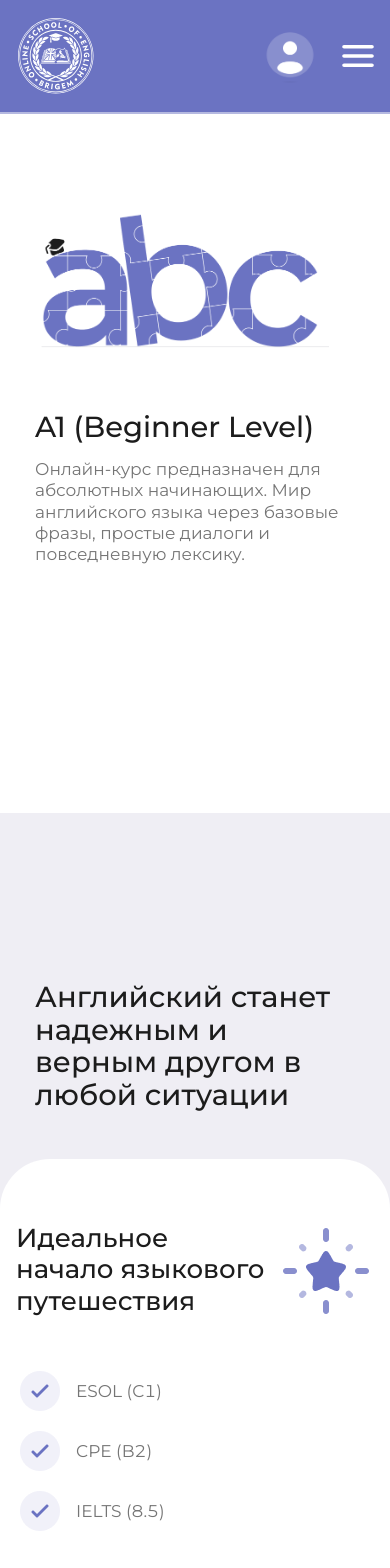
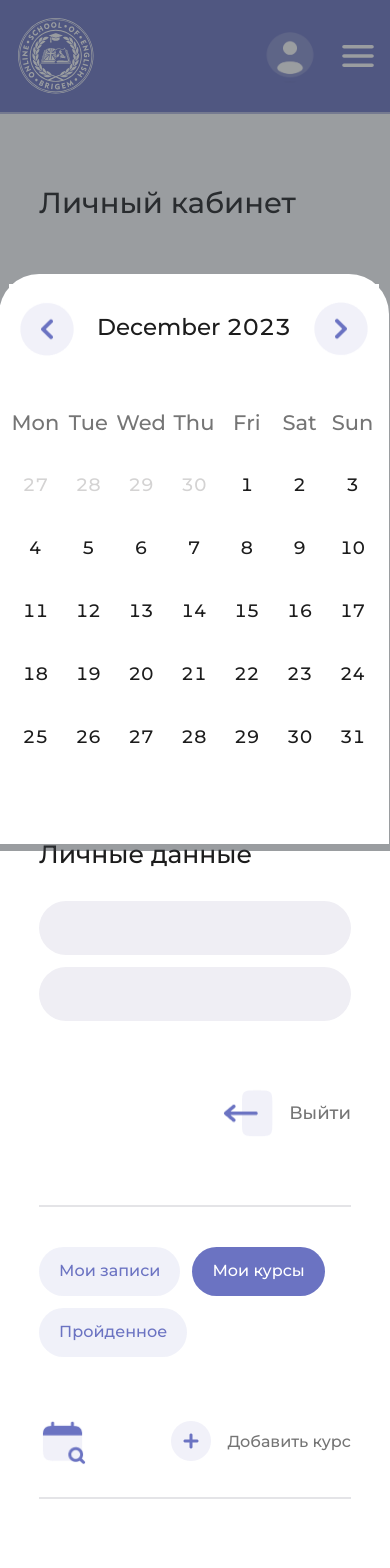
Before and after one commit to fedas25/react_capitalschool, a React app: page / in a window 390 px wide. Shown: the top 1568 px of the page. Built offline with nearby package versions, Linux system fonts and the light colour scheme.

Commit message:
implemented the design of a mobile calendar

```diff
--- a/src/app.jsx
+++ b/src/app.jsx
@@ -6,9 +6,9 @@ import Course from "./pages/course"
 
 export default function App() {
   return (
-    // <StudentAccount />
+    <StudentAccount />
     // <Main />
-    <Course />
+    // <Course />
     // <TeacherAccount />
   )
 }
--- /dev/null
+++ b/src/components/MobileCalendar.jsx
@@ -0,0 +1,330 @@
+import React from 'react'
+import styled from 'styled-components';
+import { useState } from 'react';
+import Calendar from 'react-calendar';
+import 'react-calendar/dist/Calendar.css';
+import arrow from "../assets/arrowCalendar.png"
+import DarkenedBackground from './DarkenedBackground';
+
+const CalendarContainer = styled.div`
+  background-color: #fff;
+  padding: 10px;
+  width: 100vw;
+  bottom: 0px;
+  border-radius: 40px 40px 0px 0px;
+  position: fixed;
+  z-index: 4;
+
+  display: flex;
+  justify-content: center;
+  align-items: flex-start;
+
+  .react-calendar {
+    width: 100%;
+    height: 550px;
+    background: white;
+    border: none;
+    line-height: 1;
+    flex-shrink: 0;
+  }
+
+  .react-calendar__month-view__days__day {
+  display: flex;
+  align-items: center;
+  justify-content: center;
+  color: var(--black, #1C1C1C);
+  text-align: center;
+  font-variant-numeric: lining-nums tabular-nums;
+  font-feature-settings: 'case' on;
+  font-family: "Montserrat-Medium-500";
+  font-size: 18px;
+  font-style: normal;
+  line-height: 100%;
+}
+  .react-calendar__navigation__label {
+      font-family: "Montserrat-Medium-500";
+      font-size: 23px;
+      font-style: normal;
+      font-weight: 500;
+      line-height: 120%;
+      color: #1C1C1C;
+      font-variant-numeric: lining-nums tabular-nums;
+      font-feature-settings: 'case' on;
+  }
+
+  .react-calendar__year-view .react-calendar__tile{
+    display: none;
+  }
+
+  .react-calendar__tile:enabled:hover,
+  .react-calendar__tile:enabled:focus {
+  background-color: rgba(107, 115, 194, 0.10);;
+  }
+
+  .react-calendar__navigation {
+    display: flex;
+    height: 88px;
+    margin-bottom: 1em;
+    padding: 12px 0px;
+    margin-bottom: 32px;
+  }
+
+  .react-calendar__month-view__days__day--weekend {
+  color: #1C1C1C;
+  }
+
+  .react-calendar__tile:disabled {
+   background-color: transparent;
+}
+
+.react-calendar__tile:enabled:hover,
+.react-calendar__tile:enabled:focus {
+  background-color: rgba(107, 115, 194, 0.10);
+}
+
+.react-calendar__tile--now {
+  background-color: transparent;
+}
+
+.react-calendar__tile--now:enabled:hover,
+.react-calendar__tile--now:enabled:focus {
+  background-color: transparent;
+}
+
+.react-calendar__tile--hasActive {
+  background-color: transparent;
+}
+
+.react-calendar__tile--hasActive:enabled:hover,
+.react-calendar__tile--hasActive:enabled:focus {
+  background-color: transparent;
+}
+
+.react-calendar__tile--active {
+  background-color: transparent;
+  color: #1C1C1C;
+}
+
+.react-calendar__tile--active:enabled:hover,
+.react-calendar__tile--active:enabled:focus {
+  background-color: transparent;
+}
+
+.react-calendar--selectRange .react-calendar__tile--hover {
+  background-color: transparent;
+}
+  .react-calendar__navigation button:disabled {
+    background-color: transparent;
+}
+
+.react-calendar__navigation button:enabled:hover,
+.react-calendar__navigation button:enabled:focus {
+  background-color: transparent;
+}
+
+.react-calendar__tile:disabled {
+  background-color: transparent;;
+}
+.react-calendar__month-view__days__day--neighboringMonth {
+  color: #757575;
+}
+
+.react-calendar__navigation button:disabled {
+  background-color: transparent;
+}
+
+.react-calendar__navigation button:enabled:hover,
+.react-calendar__navigation button:enabled:focus {
+  background-color: transparent;
+}
+
+abbr[title] {
+  text-decoration: none;
+}
+
+.react-calendar__navigation {
+  cursor: default;
+}
+
+.react-calendar__navigation button {
+  cursor: default;
+}
+
+.react-calendar__navigation button:disabled {
+  cursor: default;
+}
+
+.react-calendar__navigation button:enabled:hover,
+.react-calendar__navigation button:enabled:focus {
+  cursor: default;
+}
+
+.react-calendar__month-view__days__day--neighboringMonth {
+  color: #D4D3D3;
+}
+/* .react-calendar__month-view__weekdays__weekday{
+  padding: 8px 0 20px;
+} */
+
+.react-calendar__month-view__weekdays {
+  padding: 8px 0 20px;
+}
+
+.react-calendar__month-view__weekdays__weekday {
+  color: var(--text, #757575);
+font-variant-numeric: lining-nums tabular-nums;
+font-feature-settings: 'case' on;
+font-family:  "Montserrat-Medium-500";
+font-size: 21px;
+font-style: normal;
+font-weight: 500;
+line-height: 100%; /* 21px */
+color: #757575;
+  padding: 0;
+  text-transform: capitalize;
+}
+
+.react-calendar__month-view__days__day{
+  padding: 22.5px 12px;
+}
+
+.losos {
+    background-color: rgba(89, 196, 229, 0.10);
+    color: #59C4E5;
+    border-radius: 40%;
+}
+
+.karp {
+    background-color: rgba(107, 115, 194, 0.10);
+    color: #6B73C2;
+    border-radius: 40%;
+}
+
+.okyn {
+    background-color: rgba(255, 144, 144, 0.10);
+    color: #FF9090;
+    border-radius: 40%;
+}
+
+
+
+/* чтобы при нажатии цвет не исчезал */
+.pivas {
+  background-color: rgba(215, 147, 227, 0.5);
+  color: #D793E3;
+  border-radius: 40%;
+}
+
+.pivas:enabled:focus {
+    background-color: rgba(215, 147, 227, 0.5) !important;
+    color: #D793E3;
+    border-radius: 40%;
+}
+/* чтобы при нажатии цвет не исчезал */
+
+.locked {
+  color: #D4D3D3
+}
+
+`;
+// разные календари для отображения записей/отображения свободных дней
+export default function MobileCalendar({ main = null, handlerDay = () => { }, className }) {
+
+    // сделать чтобы календарь просто получал данные и отображал их в днях
+    // и имел 1 обработчик на нажатие на плитку дня
+
+    const [isSelectedDay, setIsSelectedDay] = useState(false)
+
+    const [value, onChange] = useState(new Date());
+
+    function formatSelectedDate({ activeStartDate, date, view }) {
+        const dateSessions = [{ date: "2023-11-04", color: "losos" },
+        { date: "2023-11-08", color: "karp" },
+        { date: "2023-11-12", color: "okyn" }];
+
+        const formatDateSessions = dateSessions.map((dateSessions) => new Date(dateSessions.date).toDateString());
+
+        //  console.log(dateSessions); new Date(date).toDateString()
+        //  в date "Wed Jul 28 1993 14:39:07 GMT+0200 (CEST)" это toString()
+
+        const indexDay = formatDateSessions.indexOf(date.toDateString());
+
+        if (indexDay === -1 || view != "month") return
+
+        return dateSessions[indexDay].color;
+    }
+
+    function formatSelectedDateTeacher({ activeStartDate, date, view }) {
+        const dateSessions = ["2023-11-04", "2023-11-08", "2023-11-12"];
+
+        const formatDateSessions = dateSessions.map((date) => new Date(date).toDateString());
+
+        //  console.log(dateSessions); new Date(date).toDateString()
+        //  в date "Wed Jul 28 1993 14:39:07 GMT+0200 (CEST)" это toString()
+
+        const indexDay = formatDateSessions.indexOf(date.toDateString());
+
+        if (isSelectedDay && (isSelectedDay.toDateString() == date.toDateString())) {
+            return "pivas"
+        }
+
+        if (indexDay === -1 || view != "month") return
+        return "locked"
+    }
+
+    function ViewMoreDetails(value, event) {
+        const dateDay = new Date(value);
+
+        const dateSessions = ["2023-11-04", "2023-11-08", "2023-11-12"];
+        const formatDateSessions = dateSessions.map((date) => new Date(date).toDateString());
+
+        const indexDay = formatDateSessions.indexOf(dateDay.toDateString());
+
+        // const dateSessions = ["2023-11-04", "2023-11-08", "2023-11-12"];
+        // const formatDateSessions = dateSessions.map((date) => new Date(date).toDateString());
+
+        if (indexDay === -1) return
+
+        handlerDay();
+
+        // if (new Date().toDateString() === dateDay.toDateString()) {
+        //   handlerDay();
+        // }
+    }
+
+    function record(value, event) {
+        setIsSelectedDay(new Date(value))
+
+        handlerDay();
+
+        // setIsSelectedDay(true);
+
+    }
+
+    return (
+        <DarkenedBackground>
+            <CalendarContainer className={className}>
+                <Calendar
+                    onChange={onChange}
+                    value={value}
+                    tileContent={({ date, view }) => ('')}
+                    onClickDay={record}
+                    tileClassName={main ? formatSelectedDate : formatSelectedDateTeacher}
+                    // formatYear={(locale, date) => ""}
+                    view="month"
+                    prev2Label={null}
+                    next2Label={null}
+                    prevLabel={<Img src={arrow} left={+true} />}
+                    nextLabel={<Img src={arrow} />}
+                />
+            </CalendarContainer>
+        </DarkenedBackground>
+    )
+}
+
+const Img = styled.img`
+  height: 64px;
+  width: 64px;
+  cursor: pointer;
+  ${props => props.left ? "transform: rotate(180deg);" : null}
+`;
--- a/src/pages/studentAccount/index.jsx
+++ b/src/pages/studentAccount/index.jsx
@@ -12,6 +12,7 @@ import ContainerWorkingArea from "./ContainerWorkingArea";
 import InformationAboutDay from "./../../components/modal/informationAboutDay"
 import Recording from "./../../components/modal/recording"
 import BuyingClasses from "./../../components/modal/buyingClasses"
+import MobileCalendar from "../../components/MobileCalendar.jsx";
 
 const Container = styled.div`
         display: flex;
@@ -38,6 +39,10 @@ export default function Main() {
     function hideBuyingClasses() { setIsBuyingClasses(false) }
     function ShowBuyingClasses() { setIsBuyingClasses(true) }
 
+    const [isViewRecords, setIsViewRecords] = useState(true)
+    function hideViewRecords() { setIsViewRecords(false) }
+    function ShowViewRecords() { setIsViewRecords(true) }
+
     return (
         <>
             <NavBar
@@ -53,9 +58,10 @@ export default function Main() {
                 <PersonalData />
                 <ContainerWorkingArea>
 
-                    {IsDisplayRecord ? <Recording handlerClick={hideFullRecord} /> : null}
+                    {/* {IsDisplayRecord ? <Recording handlerClick={hideFullRecord} /> : null}
                     {IsDisplayRecordInformation ? <InformationAboutDay handlerClick={hideFullRecordInformation} /> : null}
-                    {IsBuyingClasses ? <BuyingClasses handlerClick={hideBuyingClasses} /> : null}
+                    {IsBuyingClasses ? <BuyingClasses handlerClick={hideBuyingClasses} /> : null} */}
+                    {isViewRecords ? <MobileCalendar /> : null}
 
                     <NavBarUserAccount student/>
                     <Routes>
```
